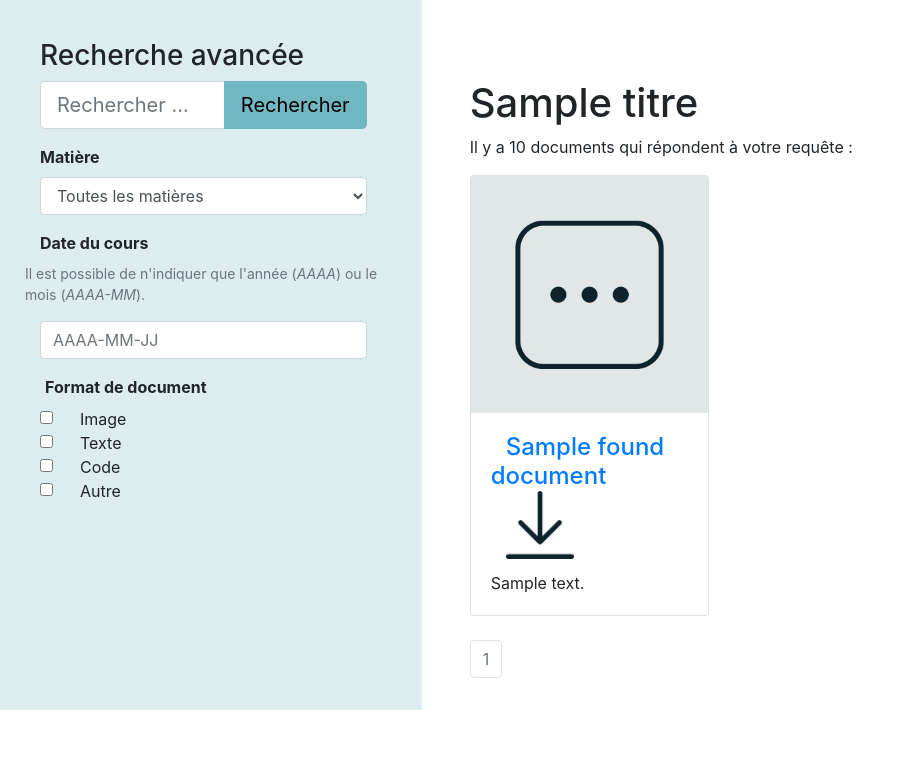
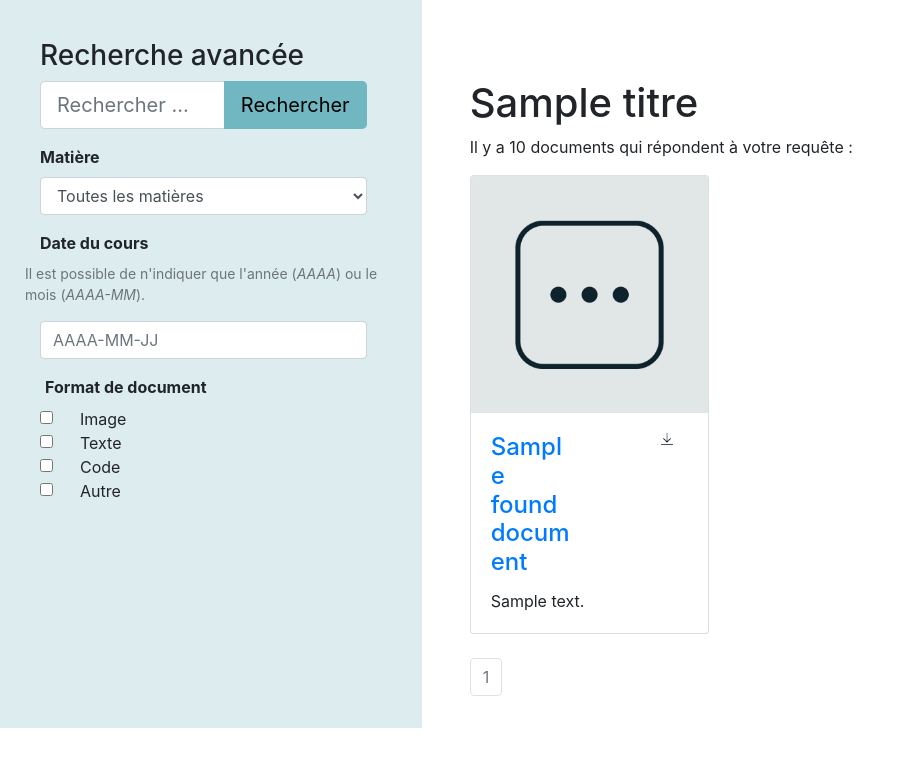
Before and after one commit to Chartes-TNAH/TNAHBox, a Python web app: template app/templates/pages/recherche.html in a window 1280 px wide. Shown: the part 257-1017 px from the top of the page, without its empty margins (0-915 px from the left). Before the commit the page ends 967 px from the top, so only its background shows below. Run offline with Jinja, Linux system fonts and the light colour scheme; the template is opened without the code that fills it: most values are stand-ins (such as "Sample title", 1, 10 or a date in 2020); some libraries are stand-ins or nearby versions.

Commit message:
Essai désespéré d'afficher le logo de download à une taille adaptée

```diff
--- a/app/templates/pages/recherche.html
+++ b/app/templates/pages/recherche.html
@@ -111,13 +111,17 @@
                             <div class="card h-100">
                                 <img class="bd-placeholder-img card-img-top" src="{{url_for("static", filename="img/img.jpg")}}">
                                 <div class="card-body">
-                                    <h4 class="card-title">
-                                        <a class="col-6" href="{{url_for('document', docu_id = found_document.document_id)}}">{{found_document.document_title}}</a>
+                                    <div class="row">
+                                        <h4 class="card-title col-md-6">
+                                            <a href="{{url_for('document', docu_id = found_document.document_id)}}">{{found_document.document_title}}</a>
                                             {# création d'un lien donnant accès à page dudit document
                                             docu_id donne le paramètre nécéssaire à l'exécution de la fonction document() dans route("/document/<int:docu_id>")
                                             cet id est récupéré du document trouvé dans la liste de résultats #}
-                                        <img class="col-6" width="10px" src="{{url_for("static", filename="img/download.png")}}">
                                         </h4>
+                                        <a class="col-md-6" href="#">
+                                            <img class="col-6" align="right" style="height: auto; width: auto;" src="{{url_for("static", filename="img/download.png")}}">
+                                        </a>
+                                    </div>
                                     <p class="card-text">{{found_document.document_description}}</p>
                                 </div>
                             </div>
@@ -128,13 +132,17 @@
                             <div class="card h-100">
                                 <img class="bd-placeholder-img card-img-top" src="{{url_for("static", filename="img/txt.jpg")}}">
                                 <div class="card-body">
-                                    <h4 class="card-title">
-                                        <a class="col-6" href="{{url_for('document', docu_id = found_document.document_id)}}">{{found_document.document_title}}</a>
+                                    <div class="row">
+                                        <h4 class="card-title col-md-6">
+                                            <a href="{{url_for('document', docu_id = found_document.document_id)}}">{{found_document.document_title}}</a>
                                             {# création d'un lien donnant accès à page dudit document
                                             docu_id donne le paramètre nécéssaire à l'exécution de la fonction document() dans route("/document/<int:docu_id>")
                                             cet id est récupéré du document trouvé dans la liste de résultats #}
-                                        <img class="col-6" src="{{url_for("static", filename="img/download.png")}}">
                                         </h4>
+                                        <a class="col-md-6" href="#">
+                                            <img class="col-6" align="right" src="{{url_for("static", filename="img/download.png")}}">
+                                        </a>
+                                    </div>
                                     <p class="card-text">{{found_document.document_description}}</p>
                                 </div>
                             </div>
@@ -145,13 +153,17 @@
                             <div class="card h-100">
                                 <img class="bd-placeholder-img card-img-top" src="{{url_for("static", filename="img/code.jpg")}}">
                                 <div class="card-body">
-                                    <h4 class="card-title">
-                                        <a class="col-6" href="{{url_for('document', docu_id = found_document.document_id)}}">{{found_document.document_title}}</a>
+                                    <div class="row">
+                                        <h4 class="card-title col-md-6">
+                                            <a href="{{url_for('document', docu_id = found_document.document_id)}}">{{found_document.document_title}}</a>
                                             {# création d'un lien donnant accès à page dudit document
                                             docu_id donne le paramètre nécéssaire à l'exécution de la fonction document() dans route("/document/<int:docu_id>")
                                             cet id est récupéré du document trouvé dans la liste de résultats #}
-                                        <img class="col-6" width="10px" src="{{url_for("static", filename="img/download.png")}}">
                                         </h4>
+                                        <a class="col-md-6" href="#">
+                                            <img class="col-6" align="right" src="{{url_for("static", filename="img/download.png")}}">
+                                        </a>
+                                    </div>
                                     <p class="card-text">{{found_document.document_description}}</p>
                                 </div>
                             </div>
@@ -162,13 +174,17 @@
                             <div class="card h-100">
                                 <img class="bd-placeholder-img card-img-top" src="{{url_for("static", filename="img/autre.jpg")}}">
                                 <div class="card-body">
-                                    <h4 class="card-title">
-                                        <a class="col-6" href="{{url_for('document', docu_id = found_document.document_id)}}">{{found_document.document_title}}</a>
+                                    <div class="row">
+                                        <h4 class="card-title col-md-6">
+                                            <a href="{{url_for('document', docu_id = found_document.document_id)}}">{{found_document.document_title}}</a>
                                             {# création d'un lien donnant accès à page dudit document
                                             docu_id donne le paramètre nécéssaire à l'exécution de la fonction document() dans route("/document/<int:docu_id>")
                                             cet id est récupéré du document trouvé dans la liste de résultats #}
-                                        <img class="col-6" width="10px" src="{{url_for("static", filename="img/download.png")}}">
                                         </h4>
+                                        <a class="col-md-6" href="#">
+                                            <img class="col-6" align="right" src="{{url_for("static", filename="img/download.png")}}">
+                                        </a>
+                                    </div>
                                     <p class="card-text">{{found_document.document_description}}</p>
                                 </div>
                             </div>
@@ -179,13 +195,17 @@
                             <div class="card h-100">
                                 <img class="bd-placeholder-img card-img-top" src="{{url_for("static", filename="img/autre.jpg")}}">
                                 <div class="card-body">
-                                    <h4 class="card-title">
-                                        <a class="col-6" href="{{url_for('document', docu_id = found_document.document_id)}}">{{found_document.document_title}}</a>
+                                    <div class="row">
+                                        <h4 class="card-title col-md-6">
+                                            <a href="{{url_for('document', docu_id = found_document.document_id)}}">{{found_document.document_title}}</a>
                                             {# création d'un lien donnant accès à page dudit document
                                             docu_id donne le paramètre nécéssaire à l'exécution de la fonction document() dans route("/document/<int:docu_id>")
                                             cet id est récupéré du document trouvé dans la liste de résultats #}
-                                        <img class="col-6" width="10px" src="{{url_for("static", filename="img/download.png")}}">
                                         </h4>
+                                        <a class="col-md-6" href="#">
+                                            <img class="col-6" align="right" src="{{url_for("static", filename="img/download.png")}}">
+                                        </a>
+                                    </div>
                                     <p class="card-text">{{found_document.document_description}}</p>
                                 </div>
                             </div>
```
Lines whose indentation alone changed are shown as unchanged.
